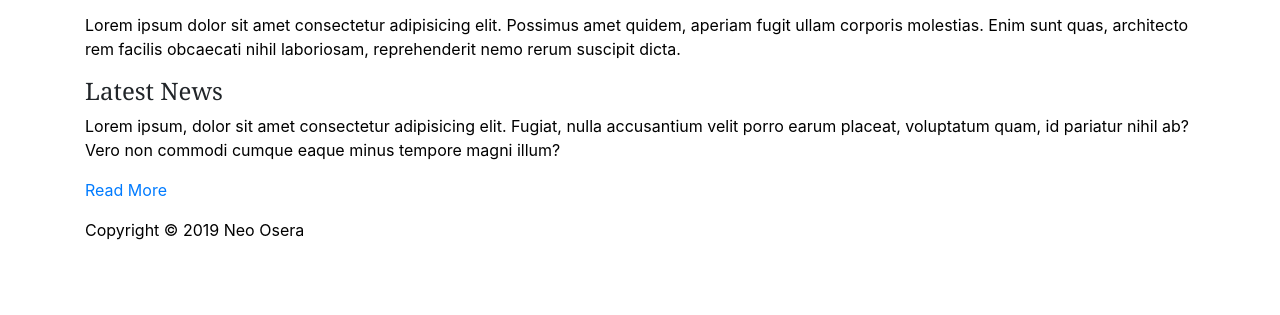
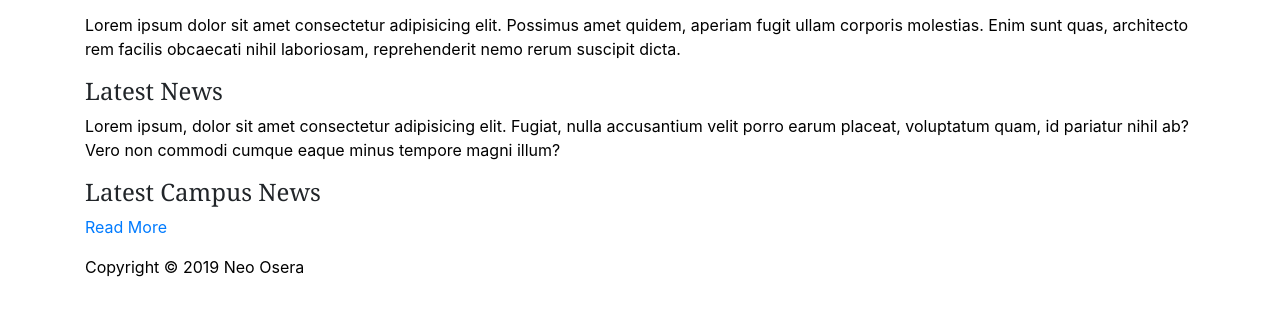
Before and after one commit to OseraN/csspagelayout2, a plain HTML site: page lesson4.html in a window 1280 px wide. Shown: the part 177-492 px from the top of the page. Drawn offline with nearby package versions, Linux system fonts and the light colour scheme.

Commit message:
New Changes were made to lesson4.html

```diff
--- a/lesson4.html
+++ b/lesson4.html
@@ -31,6 +31,7 @@
             <p>
                 Lorem ipsum, dolor sit amet consectetur adipisicing elit. Fugiat, nulla accusantium velit porro earum placeat, voluptatum quam, id pariatur nihil ab? Vero non commodi cumque eaque minus tempore magni illum?
             </p>
+            <h4>Latest Campus News</h4>
             <p>
                 <a href="read.html">Read More</a>
             </p>
```
